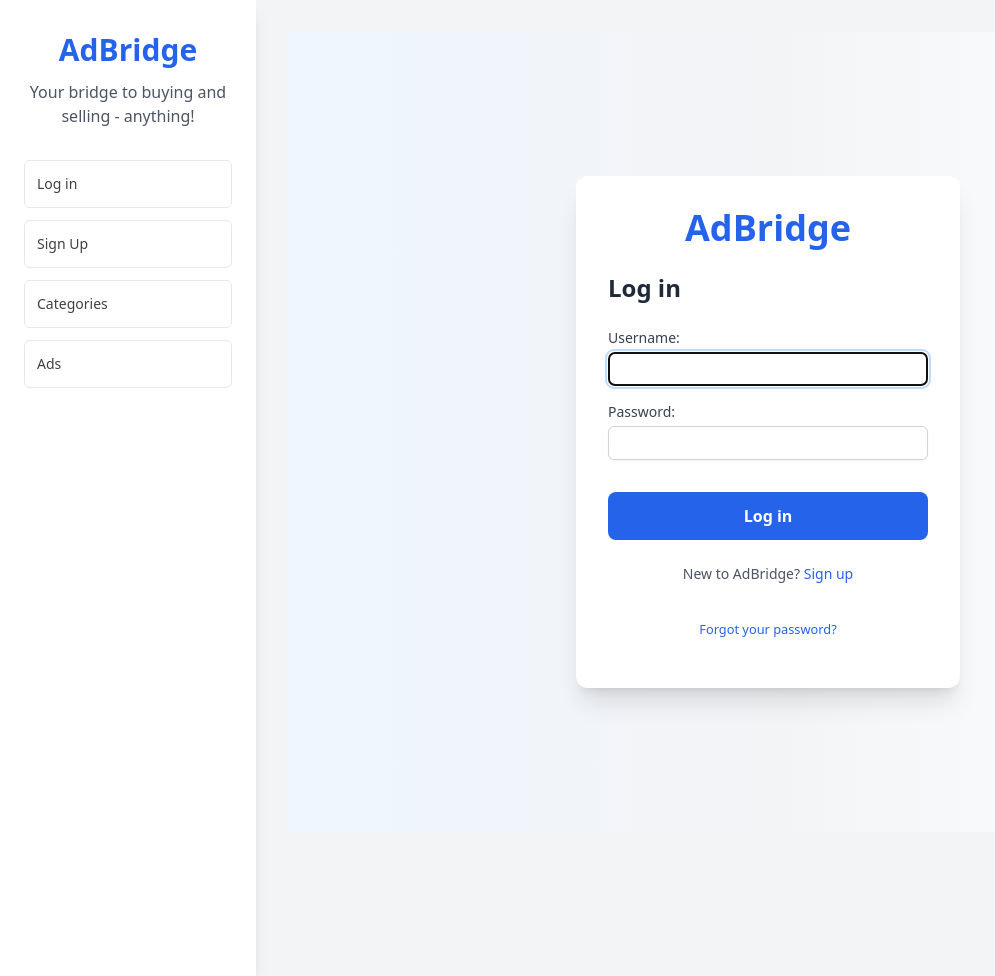
After one commit to rupesh-ps/mini-project, a Django app: page /login/ in a window 1280 px wide. The commit adds this page. Shown: the whole page, without its empty margins (0-995 px from the left). Run offline with Django 5.2, Linux system fonts and the light colour scheme; some libraries are stand-ins or nearby versions.

Commit message:
Implement authentication flow for login/logout

```diff
--- a/adBridge/adBridge/settings.py
+++ b/adBridge/adBridge/settings.py
@@ -130,3 +130,9 @@ DEFAULT_AUTO_FIELD = 'django.db.models.BigAutoField'
 MEDIA_URL = '/media/'
 
 MEDIA_ROOT = os.path.join(BASE_DIR, 'media/')
+
+LOGIN_URL = 'login'
+
+LOGIN_REDIRECT_URL = 'homepage'
+
+LOGOUT_REDIRECT_URL = 'homepage'
--- a/adBridge/adBridge/urls.py
+++ b/adBridge/adBridge/urls.py
@@ -2,6 +2,7 @@ from django.contrib import admin
 from django.urls import path
 from ads import views
 from accounts import views as accounts_views
+from django.contrib.auth import views as auth_views
 from django.conf import settings
 from django.conf.urls.static import static
 
@@ -9,6 +10,8 @@ urlpatterns = [
     path('admin/', admin.site.urls),
     path('', views.HomePageView.as_view(), name='homepage'),
     path("signup/", accounts_views.signup, name="signup"),
+    path("logout/", auth_views.LogoutView.as_view(), name="logout"),
+    path("login/", auth_views.LoginView.as_view(template_name='accounts/login.html'), name="login"),
     path('categories/', views.CategoryListView.as_view(), name='category-list'),
     path('category/<int:pk>/', views.CategoryDetailView.as_view(), name='category-detail'),
     path("ads/", views.AdListView.as_view(), name="ad-list"),
--- /dev/null
+++ b/adBridge/templates/accounts/login.html
@@ -0,0 +1,35 @@
+{% extends 'base.html' %}
+{% load static %}
+
+{% block content %}
+  <div class="min-h-screen bg-gradient-to-r from-blue-50 via-gray-100 to-white flex items-center justify-center">
+    <div class="w-full max-w-sm p-8 bg-white shadow-xl rounded-xl">
+      <h1 class="text-4xl font-bold text-center text-blue-600 mb-6">
+        <a href="{% url 'homepage' %}">AdBridge</a>
+      </h1>
+      <div class="card">
+        <div class="card-body">
+          <h3 class="text-2xl font-semibold text-gray-800 mb-6">Log in</h3>
+          <form method="post" novalidate>
+            {% csrf_token %}
+            {% include 'includes/form.html' %}
+            <button type="submit" class="w-full py-3 mt-4 bg-blue-600 text-white rounded-lg font-semibold hover:bg-blue-700 transition duration-300 ease-in-out transform hover:scale-105">
+              Log in
+            </button>
+          </form>
+        </div>
+        <div class="card-footer text-center text-gray-600 mt-6">
+          <p class="text-sm">New to AdBridge?
+            <a href="{% url 'signup' %}" class="text-blue-600 hover:underline">Sign up</a>
+          </p>
+        </div>
+      </div>
+      <div class="text-center py-4 mt-4">
+        <small>
+          <a href="#" class="text-blue-600 hover:underline">Forgot your password?</a>
+        </small>
+      </div>
+    </div>
+  </div>
+
+{% endblock %}
--- a/adBridge/templates/base.html
+++ b/adBridge/templates/base.html
@@ -18,9 +18,27 @@
                 <p class="mt-1 text-center text-gray-600">Your bridge to buying and selling - anything!</p>
                 <nav class="mt-8">
                     <ul class="space-y-3">
-                        <li><a href="{% url 'signup' %}" class="inline-flex items-center justify-start h-12 w-full py-2 pl-3 pr-12 text-sm font-medium transition-colors bg-white border rounded-md text-neutral-700 hover:bg-neutral-100 active:bg-white focus:bg-white focus:outline-none disabled:opacity-50 disabled:pointer-events-none">Sign Up</a></li>
+
+                        {% if user.is_authenticated %}
+                            <li class="inline-flex items-center justify-start h-12 w-full py-2 pl-3 pr-12 text-sm font-medium transition-colors bg-white border rounded-md text-neutral-700 hover:bg-neutral-100 active:bg-white focus:bg-white focus:outline-none disabled:opacity-50 disabled:pointer-events-none">{{ user.username }}</li>
+                        {% else %}
+                            <li><a href="{% url 'login' %}" class="inline-flex items-center justify-start h-12 w-full py-2 pl-3 pr-12 text-sm font-medium transition-colors bg-white border rounded-md text-neutral-700 hover:bg-neutral-100 active:bg-white focus:bg-white focus:outline-none disabled:opacity-50 disabled:pointer-events-none">Log in</a></li>
+                            <li><a href="{% url 'signup' %}" class="inline-flex items-center justify-start h-12 w-full py-2 pl-3 pr-12 text-sm font-medium transition-colors bg-white border rounded-md text-neutral-700 hover:bg-neutral-100 active:bg-white focus:bg-white focus:outline-none disabled:opacity-50 disabled:pointer-events-none">Sign Up</a></li>
+                        {% endif %}
+
                         <li><a href="{% url 'category-list' %}" class="inline-flex items-center justify-start h-12 w-full py-2 pl-3 pr-12 text-sm font-medium transition-colors bg-white border rounded-md text-neutral-700 hover:bg-neutral-100 active:bg-white focus:bg-white focus:outline-none disabled:opacity-50 disabled:pointer-events-none">Categories</a></li>
                         <li><a href="{% url 'ad-list' %}" class="inline-flex items-center justify-start h-12 w-full py-2 pl-3 pr-12 text-sm font-medium transition-colors bg-white border rounded-md text-neutral-700 hover:bg-neutral-100 active:bg-white focus:bg-white focus:outline-none disabled:opacity-50 disabled:pointer-events-none">Ads</a></li>
+
+                        {% if user.is_authenticated %}
+                        <form action="{% url 'logout' %}" method="post" >
+                            {% csrf_token %}
+                            <button type="submit" class="inline-flex items-center justify-start h-12 w-full py-2 pl-3 pr-12 text-sm font-medium transition-colors bg-white border rounded-md text-neutral-700 hover:bg-neutral-100 active:bg-white focus:bg-white focus:outline-none disabled:opacity-50 disabled:pointer-events-none">
+                                <a href="{% url 'logout' %}" >Log out</a>
+                            </button>
+                        </form>
+
+                        {% endif %}
+
                     </ul>
                 </nav>
             </div>
@@ -78,7 +96,7 @@
                 <p class="mt-4 text-gray-600">
                     Sign up today to start posting ads or browsing listings that fit your lifestyle. Whether you’re searching for a job, selling your furniture, or hunting for rental properties, AdBridge is here to facilitate your journey.
                 </p>
-                <a href="/" class="mt-4 inline-block bg-blue-600 text-white px-6 py-3 rounded hover:bg-blue-700 transition duration-300">Get Started</a>
+                <a href="{% url 'signup' %}" class="mt-4 inline-block bg-blue-600 text-white px-6 py-3 rounded hover:bg-blue-700 transition duration-300">Get Started</a>
             </section>
 
             <section class="bg-white p-6 rounded-lg shadow-lg">
--- /dev/null
+++ b/adBridge/templates/includes/form.html
@@ -0,0 +1,39 @@
+{% load widget_tweaks %}
+
+{% if form.non_field_errors %}
+  <div class="mb-5 bg-red-100 text-red-900 p-4 rounded-lg shadow-md border border-red-700 font-semibold">
+    {% for error in form.non_field_errors %}
+      <p{% if forloop.last %} class="mb-0"{% else %} class="mb-2"{% endif %}>{{ error }}</p>
+    {% endfor %}
+  </div>
+{% endif %}
+
+{% for field in form %}
+  <div class="mb-4">
+    <label class="block text-sm font-medium text-gray-700">
+      {{ field.label_tag }}
+    </label>
+
+    {% if form.is_bound %}
+      {% if field.errors %}
+        {% render_field field class="p-1 mt-1 block w-full border border-red-300 rounded-md shadow-sm focus:border-red-500 focus:ring focus:ring-red-200" %}
+
+        {% for error in field.errors %}
+          <p class="mt-1 text-sm text-red-600">
+            {{ error }}
+          </p>
+        {% endfor %}
+      {% else %}
+        {% render_field field class="p-1 mt-1 block w-full border border-green-300 rounded-md shadow-sm focus:border-green-500 focus:ring focus:ring-green-200" %}
+      {% endif %}
+    {% else %}
+      {% render_field field class="p-1 mt-1 block w-full border border-gray-300 rounded-md shadow-sm focus:border-blue-500 focus:ring focus:ring-blue-200" %}
+    {% endif %}
+
+    {% if field.help_text %}
+      <small class="mt-1 text-sm text-gray-500">
+        {{ field.help_text|safe }}
+      </small>
+    {% endif %}
+  </div>
+{% endfor %}
```
Also changed, not shown: adBridge/templates/accounts/signup.html (added, +31 -0 lines).
